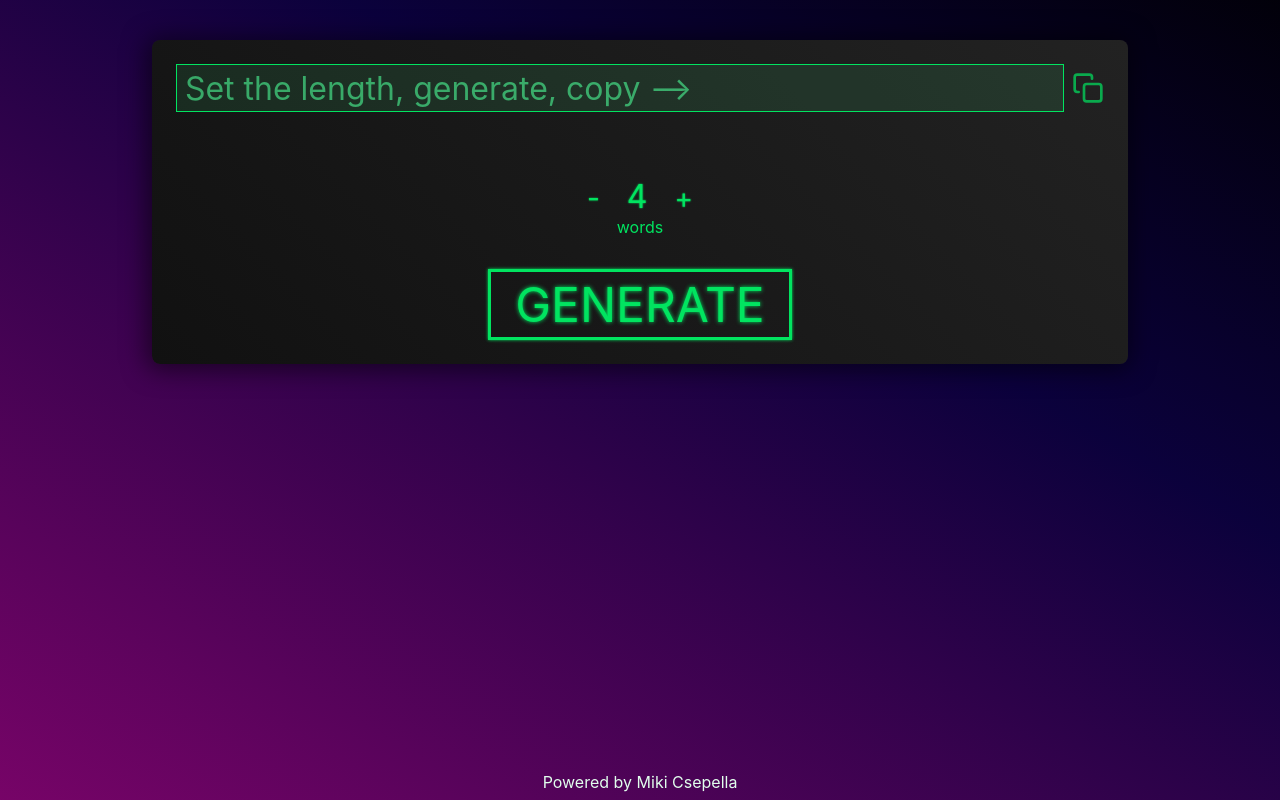
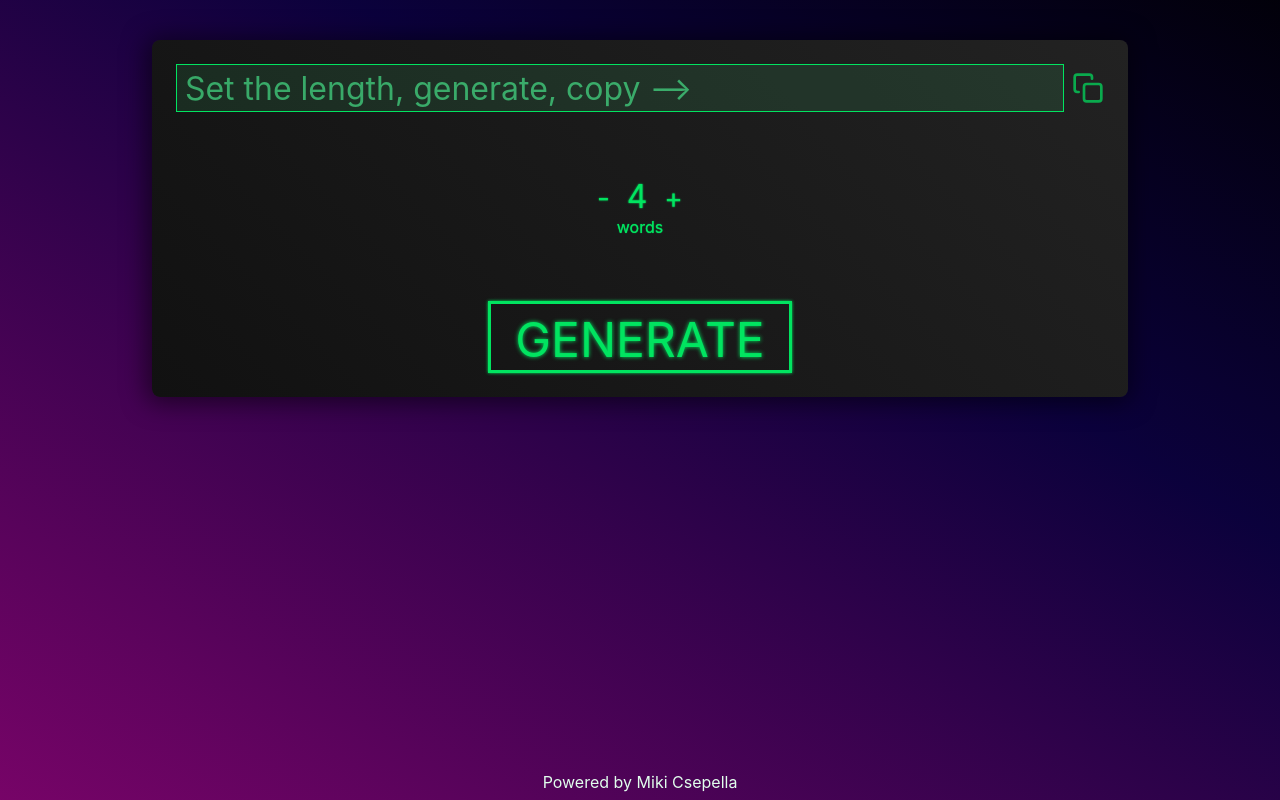
Before and after one commit to elspecal/diceware, a Next.js app: page / in a window 1280 px wide. Built offline with nearby package versions, Linux system fonts and the light colour scheme.

Commit message:
Break device up into smaller components.

```diff
--- a/components/Device.js
+++ b/components/Device.js
@@ -1,94 +1,37 @@
-import { useState, useRef } from 'react';
+import { useState } from 'react';
 
+import Display from './Display';
+import WordCntCtrler from './WordCntCtrler';
+import Status from '../lib/processStatusT';
 import styles from '../styles/Device.module.scss';
 
-const Status = Object.freeze({
-  IDLE: Symbol('idle'),
-  LOADING: Symbol('loading'),
-  COPIED: Symbol('copied'),
-  FINISHED: Symbol('finished'),
-});
-
 export default function Device() {
-  const [words, setWords] = useState('');
-  const [length, setLength] = useState(4);
-  const screenRef = useRef();
+  const [phrase, setPhrase] = useState('');
+  const [wordCnt, setWordCnt] = useState(4);
   const [processState, setProcessState] = useState(Status.IDLE);
-  const screenClass =
-    Status.FINISHED === processState
-      ? `${styles.screen} ${styles.finished}`
-      : styles.screen;
-  const copyClass =
-    Status.FINISHED === processState || Status.COPIED === processState
-      ? `${styles.copy} ${styles.finished}`
-      : styles.copy;
-  const deviceOutput = {
-    [Status.IDLE]: 'Set the length, generate, copy -->',
-    [Status.LOADING]: 'Generating your new passphrase...',
-    [Status.COPIED]: 'Copied!',
-    [Status.FINISHED]: words,
-  };
-
-  function increment(prevLength) {
-    return 9 > prevLength ? prevLength + 1 : prevLength;
-  }
-
-  function decrement(prevLength) {
-    return 1 < prevLength ? prevLength - 1 : prevLength;
-  }
 
   async function handleGenerate(event) {
     event.preventDefault();
     setProcessState(Status.LOADING);
 
-    const response = await fetch(`/api/generate/${length}`);
+    const response = await fetch(`/api/generate/${wordCnt}`);
     const data = await response.json();
 
-    setWords(data);
+    setPhrase(data);
     setProcessState(Status.FINISHED);
-  }
-
-  function handleCopy() {
-    if (Status.FINISHED === processState) {
-      screenRef.current.select();
-      document.execCommand('copy');
-      screenRef.current.selectionStart = screenRef.current.selectionEnd;
-
-      const initState = processState;
-      setProcessState(Status.COPIED);
-      setTimeout(() => setProcessState(initState), 2500);
-    }
   }
 
   return (
     <main className={styles.main}>
-      <div className={styles.display}>
-        <textarea className={screenClass} ref={screenRef} readOnly>
-          {deviceOutput[processState]}
-        </textarea>
-        <svg onClick={handleCopy} className={copyClass} viewBox='0 0 24 24'>
-          <rect x='9' y='9' width='13' height='13' rx='2' ry='2'></rect>
-          <path d='M5 15H4a2 2 0 0 1-2-2V4a2 2 0 0 1 2-2h9a2 2 0 0 1 2 2v1'></path>
-        </svg>
-      </div>
-      <form onSubmit={handleGenerate} className={styles.control}>
-        <div className={styles['length-controller']}>
-          <span onClick={() => setLength(decrement)}>-</span>
-          <input
-            type='number'
-            name='length'
-            id='length'
-            min='1'
-            max='9'
-            required
-            value={length}
-            onChange={event => setLength(+event.target.value)}
-          />
-          <span onClick={() => setLength(increment)}>+</span>
-        </div>
-        <label htmlFor='length'>words</label>
-        <button className={styles['btn-main']}>Generate</button>
-      </form>
+      <Display
+        onProcessStateChange={setProcessState}
+        processState={processState}
+        phrase={phrase}
+      />
+      <WordCntCtrler onWordCntChange={setWordCnt} wordCnt={wordCnt} />
+      <button className={styles['btn-main']} onClick={handleGenerate}>
+        Generate
+      </button>
     </main>
   );
 }
--- a/components/Display.js
+++ b/components/Display.js
@@ -1,12 +1,50 @@
-import S from 'sanctuary';
-import styles from '/styles/Display.module.scss';
+import { useRef } from 'react';
 
-export default function Display({ words }) {
-  const renderPassphrase = S.map(x => (
-    <li key={x} className={styles.word}>
-      {x}
-    </li>
-  ));
+import Status from '../lib/processStatusT';
+import styles from '../styles/Display.module.scss';
 
-  return <ul className={styles.screen}>{renderPassphrase(words)}</ul>;
+export default function Display({
+  onProcessStateChange,
+  processState,
+  phrase,
+}) {
+  const screenRef = useRef();
+  const screenClass =
+    Status.FINISHED === processState
+      ? `${styles.screen} ${styles.finished}`
+      : styles.screen;
+  const copyClass =
+    Status.FINISHED === processState || Status.COPIED === processState
+      ? `${styles.copy} ${styles.finished}`
+      : styles.copy;
+  const deviceOutput = {
+    [Status.IDLE]: 'Set the length, generate, copy -->',
+    [Status.LOADING]: 'Generating your new passphrase...',
+    [Status.COPIED]: 'Copied to clipboard!',
+    [Status.FINISHED]: phrase,
+  };
+
+  function handleCopy() {
+    if (Status.FINISHED === processState) {
+      screenRef.current.select();
+      document.execCommand('copy');
+      screenRef.current.selectionStart = screenRef.current.selectionEnd;
+
+      const initState = processState;
+      onProcessStateChange(Status.COPIED);
+      setTimeout(() => onProcessStateChange(initState), 2400);
+    }
+  }
+
+  return (
+    <div className={styles.display}>
+      <textarea className={screenClass} ref={screenRef} readOnly>
+        {deviceOutput[processState]}
+      </textarea>
+      <svg onClick={handleCopy} className={copyClass} viewBox='0 0 24 24'>
+        <rect x='9' y='9' width='13' height='13' rx='2' ry='2'></rect>
+        <path d='M5 15H4a2 2 0 0 1-2-2V4a2 2 0 0 1 2-2h9a2 2 0 0 1 2 2v1'></path>
+      </svg>
+    </div>
+  );
 }
--- /dev/null
+++ b/components/WordCntCtrler.js
@@ -0,0 +1,44 @@
+import styles from '../styles/WordCntCtrler.module.scss';
+
+export default function WordCntCtrler({ onWordCntChange, wordCnt }) {
+  function increment(prevLength) {
+    return 9 > prevLength ? prevLength + 1 : prevLength;
+  }
+
+  function decrement(prevLength) {
+    return 1 < prevLength ? prevLength - 1 : prevLength;
+  }
+
+  const inputOpt = {
+    className: styles['cntr-display'],
+    type: 'number',
+    name: 'length',
+    id: 'length',
+    min: '1',
+    max: '9',
+    required: true,
+    value: wordCnt,
+    onChange: event => onWordCntChange(+event.target.value),
+  };
+
+  return (
+    <div className={styles['word-cnt-ctrler']}>
+      <div className={styles.input}>
+        <span
+          className={styles['cntr-btn']}
+          onClick={() => onWordCntChange(decrement)}
+        >
+          -
+        </span>
+        <input {...inputOpt} />
+        <span
+          className={styles['cntr-btn']}
+          onClick={() => onWordCntChange(increment)}
+        >
+          +
+        </span>
+      </div>
+      <label htmlFor='length'>words</label>
+    </div>
+  );
+}
--- /dev/null
+++ b/lib/processStatusT.js
@@ -0,0 +1,6 @@
+export default Object.freeze({
+  IDLE: Symbol('idle'),
+  LOADING: Symbol('loading'),
+  COPIED: Symbol('copied'),
+  FINISHED: Symbol('finished'),
+});
--- a/styles/Device.module.scss
+++ b/styles/Device.module.scss
@@ -12,108 +12,18 @@
   background: linear-gradient(45deg, #111, #222);
 }
 
-.display {
-  display: flex;
-  align-items: center;
-  gap: .5em;
-}
-
-.copy {
-  width: 2em;
-  height: 2em;
-  stroke: $color-primary;
-  stroke-width: .125em;
-  stroke-linecap: round;
-  stroke-linejoin: round;
-  fill: none;
-  opacity: .7;
-}
-
-.copy.finished:hover {
-  opacity: 1;
-}
-
-.copy.finished:active {
-  opacity: .7;
-}
-
-.screen {
-  margin: 0;
-  padding: .125em .25em;
-  background: hsla(145 99% 65% / .1);
-  border: .03125rem solid $color-primary;
-  font-family: inherit;
-  font-size: 2rem;
-  color: hsla(145 99% 65% / .6);
-  width: 44ch;
-  height: 1.5em;
-  margin: 0;
-  resize: none;
-  overflow-y: scroll;
-  scrollbar-width: none;
-  -ms-overflow-style: none;
-  cursor: default;
-}
-
-.screen:focus {
-  outline: none;
-}
-
-.screen::-webkit-scrollbar {
-  width: 0;
-  height: 0;
-}
-
-.screen.finished {
-  color: hsl(155 100% 88%);
-  text-shadow: 0 0 .1875em $color-primary;
-}
-
 .btn-main {
   font-size: 3rem;
   text-transform: uppercase;
   background: transparent;
   border: .0625em solid $color-primary;
   width: max-content;
-  padding: .0625em .5em;
+  padding: .125em .5em .015625em;
   box-shadow: 0 0 .0625em $color-primary;
   text-shadow: 0 0 .09375em $color-primary;
   color: $color-primary;
 }
 
-.length-controller {
-  margin-right: auto;
-  margin-left: auto;
-  width: max-content;
-}
-
-.length-controller > span {
-  font-size: 1.75rem;
-  margin: 0 .25em;
-  cursor: default;
-}
-
-.length-controller * {
-  text-shadow: 0 0 .0625em $color-primary;
-}
-
-.length-controller > span:hover {
-  border-bottom: .0625em solid $color-primary;
-}
-
-.length-controller > input::selection {
-  background-color: hsl(0 0% 10%);
-  color: $color-primary;
-}
-
-.length-controller > input::selection:focus {
-  background-color: transparent;
-  color: $color-primary;
-}
-
-.length-controller > input:active,
-.length-controller > input:focus,
-.length-controller > input:hover,
 .btn-main:hover {
   background: $color-primary;
   color: #111;
@@ -121,43 +31,8 @@
   text-shadow: 0 0 .0625em #111;
 }
 
-.length-controller > input:active,
-.length-controller > input:focus {
-  outline: none;
-}
-
 .btn-main:active {
   background: hsla(145, 99%, 45%, .1);
   text-shadow: 0 0 .09375em $color-primary;
   color: $color-primary;
 }
-
-.control * {
-  font-family: inherit;
-  color: $color-primary;
-}
-
-.control > label {
-  display: block;
-}
-
-.control > label, .length-controller > input {
-  text-align: center;
-}
-
-.length-controller > input {
-  -moz-appearance: textfield;
-  border: none;
-  background-color: transparent;
-  font-size: 2rem;
-  width: 3ch;
-}
-
-.length-controller > input::-webkit-inner-spin-button, .length-controller > input::-webkit-outer-spin-button {
-  -webkit-appearance: none;
-  margin: 0;
-}
-
-.control > label {
-  margin-bottom: 2rem;
-}
--- a/styles/Display.module.scss
+++ b/styles/Display.module.scss
@@ -1,16 +1,58 @@
 @import 'global-vars.scss';
 
+.display {
+  display: flex;
+  align-items: center;
+  gap: .5em;
+}
+
+.copy {
+  width: 2em;
+  height: 2em;
+  stroke: $color-primary;
+  stroke-width: .125em;
+  stroke-linecap: round;
+  stroke-linejoin: round;
+  fill: none;
+  opacity: .7;
+}
+
+.copy.finished:hover {
+  opacity: 1;
+}
+
+.copy.finished:active {
+  opacity: .7;
+}
+
 .screen {
+  margin: 0;
+  padding: .125em .25em;
+  background: hsla(145 99% 65% / .1);
   border: .03125rem solid $color-primary;
-  padding: .125em .5em .25em;
-  background: hsla(155 100% 65% / .13);
+  font-family: inherit;
   font-size: 2rem;
+  color: hsla(145 99% 65% / .6);
+  width: 44ch;
+  height: 1.5em;
+  margin: 0;
+  resize: none;
+  overflow-y: scroll;
+  scrollbar-width: none;
+  -ms-overflow-style: none;
+  cursor: default;
+}
+
+.screen:focus {
+  outline: none;
+}
+
+.screen::-webkit-scrollbar {
+  width: 0;
+  height: 0;
+}
+
+.screen.finished {
   color: hsl(155 100% 88%);
   text-shadow: 0 0 .1875em $color-primary;
-  width: 25ch;
 }
-
-.word {
-  display: inline;
-  margin: .125em;
-}
--- /dev/null
+++ b/styles/WordCntCtrler.module.scss
@@ -0,0 +1,61 @@
+@import 'global-vars.scss';
+
+.word-cnt-ctrler {
+  display: flex;
+  flex-direction: column;
+  align-items: center;
+}
+
+.word-cnt-ctrler * {
+  text-shadow: 0 0 .0625em $color-primary;
+  font-family: inherit;
+  color: $color-primary;
+}
+
+.cntr-btn {
+  font-size: 1.75rem;
+  margin: 0 .25em;
+  cursor: default;
+}
+
+.cntr-btn:hover {
+  border-bottom: .0625em solid $color-primary;
+}
+
+.cntr-display {
+  -moz-appearance: textfield;
+  text-align: center;
+  border: none;
+  background-color: transparent;
+  font-size: 2rem;
+  width: 2ch;
+}
+
+.cntr-display::selection {
+  background-color: hsl(0 0% 10%);
+  color: $color-primary;
+}
+
+.cntr-display::selection:focus {
+  background-color: transparent;
+  color: $color-primary;
+}
+
+.cntr-display:active,
+.cntr-display:focus,
+.cntr-display:hover {
+  background: $color-primary;
+  color: #111;
+  box-shadow: 0 0 .125em $color-primary;
+  text-shadow: 0 0 .0625em #111;
+}
+
+.cntr-display:active,
+.cntr-display:focus {
+  outline: none;
+}
+
+.cntr-display::-webkit-inner-spin-button, .cntr-display::-webkit-outer-spin-button {
+  -webkit-appearance: none;
+  margin: 0;
+}
```
